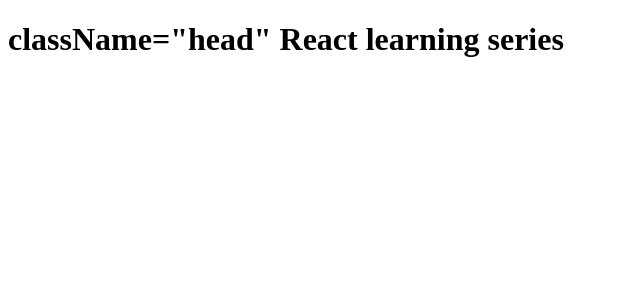
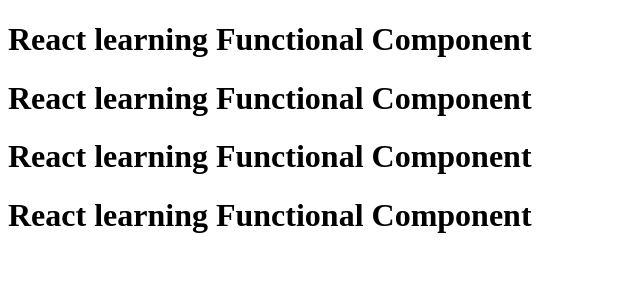
Before and after one commit to nikhiltechind/React-learning, a React (Vite) app: page / in a window 1280 px wide. Shown: the top 300 px of the page, without its empty margins (0-640 px from the left). Built offline with nearby package versions, Linux system fonts and the light colour scheme.

Commit message:
component

```diff
--- a/App.js
+++ b/App.js
@@ -1,13 +1,25 @@
 import React from "react"
 import ReactDOM from "react-dom/client"
+import HeaderComponent from "./src/Header";
 
 
 // const heading = React.createElement("h1",{id:"hii"},"hello world ");
 const jsxHeading = (
-<h1> className="head"
+<h1 className="head">
     React learning series
 </h1>
 );
 
+const Component = () => (
+<div>
+<HeaderComponent/>
+<HeaderComponent/>
+<HeaderComponent/>
+<HeaderComponent/>
+</div>
+
+
+);
+
 const root = ReactDOM.createRoot(document.getElementById("root"));
-root.render(jsxHeading);
+root.render(<Component/>);
--- /dev/null
+++ b/src/Header.js
@@ -0,0 +1,4 @@
+const Header = () => {
+    return <h1> React learning Functional Component</h1>
+};
+export default Header;
```
Also changed, not shown: package.json (+7 -2 lines).
